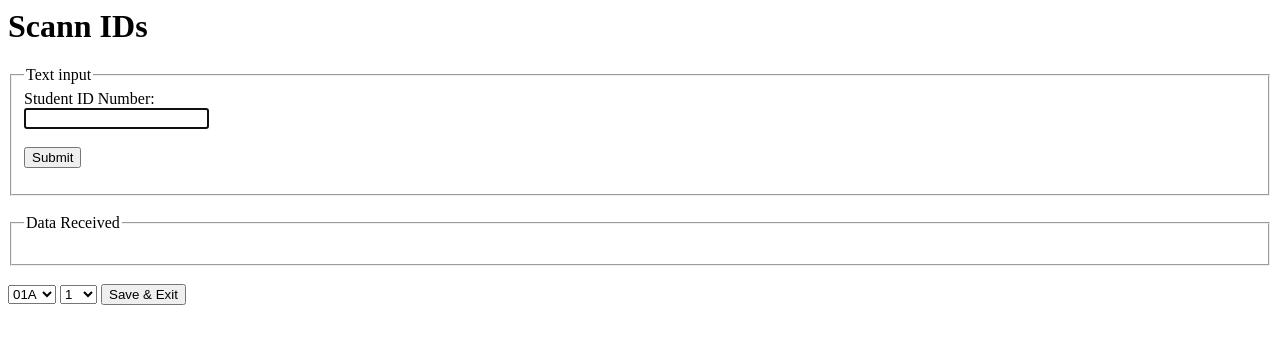
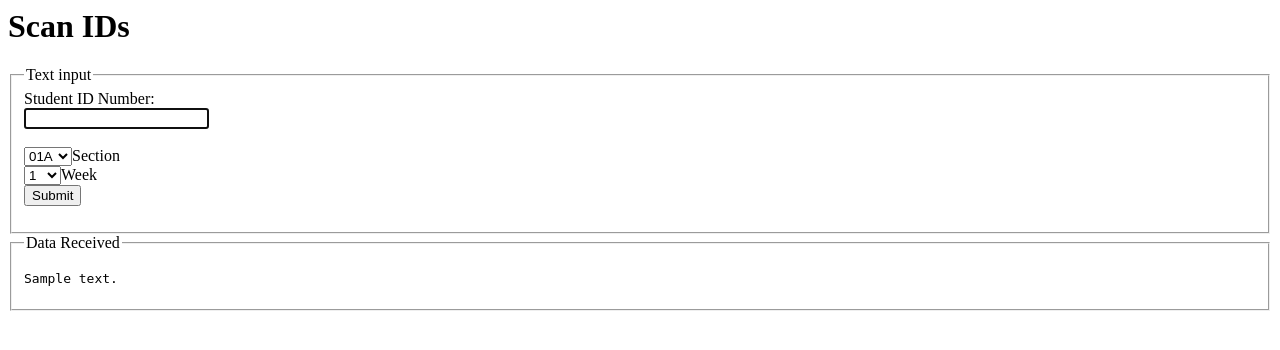
Before and after one commit to kebding/cruzscanner, a Flask app: template templates/scanner.html in a window 1280 px wide. Shown: the top 350 px of the page. Run offline with Flask 2, Linux system fonts and the light colour scheme; the template is opened without the code that fills it: most values are stand-ins (such as "Sample title", 1, 10 or a date in 2020).

Commit message:
POST section and week, add dropdown memory
section and week selections now included in the POST message, which will
help for adding entries to the database. the dropdowns now remain on
their selections when the form is submitted, albeit with the cheap text
file hack.

```diff
--- a/server.py
+++ b/server.py
@@ -13,43 +13,21 @@ app.config.from_object(__name__)
 
 @app.route("/", methods = ['GET', 'POST'])
 def homepage():
-    return redirect('/add_id', code=302)
+    return app.send_static_file('index.html')
 
-@app.route("/goto_scan", methods=["POST"])
-def goto_scan():
-    #ids_file = open("ids.txt", "w")
-    #ids_file.close()
-    content = ''
-    return render_template("scanner.html", content=content)
-
-@app.route("/add_id", methods=["GET", "POST"])
-def add_id():
-    submission = str(request.form.get("id"))
-    ids_file = open("ids.txt", 'a')
-    ids_file.write(submission)
-    ids_file.write('\n')
-    ids_file.close()
-    try:
-        with open("ids.txt", "r") as f:
-            content = f.read()
-    except IOError:
-        # if there is no ids.txt, create an empty ids.txt
+@app.route("/scanner", methods=["GET", "POST"])
+def scanner():
+    if request.method == "POST":
+        content = get_current_settings()
+    else:
+        content = 'no submissions yet'
+        # clear ids.txt
         ids_file = open("ids.txt", "w")
         ids_file.close()
-        content = 'no submissions yet!'
-    return render_template("scanner.html", content=content)
-
-@app.route("/show_ids", methods = ["GET"])
-def show_ids():
-    try:
-        with open("ids.txt", "r") as f:
-            content = f.read()
-    except IOError:
-        # if there is no ids.txt, create an empty ids.txt
-        ids_file = open("ids.txt", "w")
-        ids_file.close()
-        content = ''
-    return render_template("submissions.html", content=content)
+    section = get_section()
+    week = get_week()
+    return render_template("scanner.html", content=content,
+            current_section=section, current_week=week)
 
 @app.route("/save", methods = ["POST"])
 def save():
@@ -61,10 +39,66 @@ def save():
     c = db.cursor()
 
     c.execute('''CREATE TABLE IF NOT EXISTS attendances''')
-    new_entries = str(request.form.get("save"))
+    section_and_week= str(request.form.get("save_to_db"))
 
 
     return redirect('/', code=302)
 
+
+
+def get_section():
+    try:
+        with open("section.txt", "r") as f:
+            section = f.read().rstrip()
+        f.close()
+    except IOError:
+        section_file = open("section.txt", "w")
+        section_file.write("01A")
+        section_file.close()
+        section = "01A"
+    return section
+
+def get_week():
+    try:
+        with open("week.txt", "r") as f:
+            week = f.read().rstrip()
+        f.close()
+    except IOError:
+        week_file = open("week.txt", "w")
+        week_file.write("1")
+        week_file.close()
+        week = "1"
+    return week
+
+def get_current_settings():
+    #TODO: replace ids.txt with database
+    submission = str(request.form.get("id_entry"))
+    if submission is not None and submission != "None":
+        ids_file = open("ids.txt", 'a')
+        ids_file.write(submission)
+        ids_file.write('\n')
+        ids_file.close()
+    try:
+        with open("ids.txt", "r") as f:
+            content = f.read()
+        f.close()
+    except IOError:
+        # if there is no ids.txt, create an empty ids.txt
+        ids_file = open("ids.txt", "w")
+        ids_file.close()
+        content = 'no submissions yet'
+    week = str(request.form.get("week"))
+    if week is not None and week != "None":
+        week_file = open("week.txt", "w")
+        week_file.write(week)
+        week_file.close()
+    section = str(request.form.get("section"))
+    if section is not None and section != "None":
+        section_file = open("section.txt", "w")
+        section_file.write(section)
+        section_file.close()
+
+    return content
+
 if __name__ == '__main__':
     app.run(host="0.0.0.0", port=80)
--- a/static/index.html
+++ b/static/index.html
@@ -5,8 +5,8 @@
 <body>
     <h1>Home Page</h1>
     <br>
-    <form action="/goto_scan" method="post" name="scan">
-        <input type="submit" value="Scann!">
+    <form action="/scanner" method="get" name="scan">
+        <input type="submit" value="Scan!">
     </form>
 </body>
 
--- a/templates/scanner.html
+++ b/templates/scanner.html
@@ -3,60 +3,116 @@
 </head>
 
 <body>
-    <h1>Scann IDs</h1>
+    <h1>Scan IDs</h1>
     <fieldset>
         <legend>Text input</legend>
-        <form onsubmit="appendID()" name="id">
+        <form action="/scanner" method="post" id="id_form">
             Student ID Number:<br>
-            <input type="text" name="id" autofocus><br><br>
+            <input type="text" name="id_entry" id="id_entry" autofocus><br><br>
+            <select id="section" name="section">
+                {% if current_section == "01A": %}
+                <option selected="selected" value="01A">01A<br>
+                {% else %}
+                <option value="01A">01A<br>
+                {% endif %}
+                {% if current_section == "01B": %}
+                <option selected="selected" value="01B">01B<br>
+                {% else %}
+                <option value="01B">01B<br>
+                {% endif %}
+                {% if current_section == "01C": %}
+                <option selected="selected" value="01C">01C<br>
+                {% else %}
+                <option value="01C">01C<br>
+                {% endif %}
+                {% if current_section == "01D": %}
+                <option selected="selected" value="01D">01D<br>
+                {% else %}
+                <option value="01D">01D<br>
+                {% endif %}
+                {% if current_section == "01E": %}
+                <option selected="selected" value="01E">01E<br>
+                {% else %}
+                <option value="01E">01E<br>
+                {% endif %}
+                {% if current_section == "01F": %}
+                <option selected="selected" value="01F">01F<br>
+                {% else %}
+                <option value="01F">01F<br>
+                {% endif %}
+                {% if current_section == "01G": %}
+                <option selected="selected" value="01G">01G<br>
+                {% else %}
+                <option value="01G">01G<br>
+                {% endif %}
+                {% if current_section == "01H": %}
+                <option selected="selected" value="01H">01H<br>
+                {% else %}
+                <option value="01H">01H<br>
+                {% endif %}
+            </select>Section<br>
+            <select id="week" name="week">
+                {% if current_week== "1": %}
+                <option selected="selected" value="1">1<br>
+                {% else %}
+                <option value=1>1<br>
+                {% endif %}
+                {% if current_week== "2": %}
+                <option selected="selected" value="2">2<br>
+                {% else %}
+                <option value=2>2<br>
+                {% endif %}
+                {% if current_week== "3": %}
+                <option selected="selected" value="3">3<br>
+                {% else %}
+                <option value=3>3<br>
+                {% endif %}
+                {% if current_week== "4": %}
+                <option selected="selected" value="4">4<br>
+                {% else %}
+                <option value=4>4<br>
+                {% endif %}
+                {% if current_week== "5": %}
+                <option selected="selected" value="5">5<br>
+                {% else %}
+                <option value=5>5<br>
+                {% endif %}
+                {% if current_week== "6": %}
+                <option selected="selected" value="6">6<br>
+                {% else %}
+                <option value=6>6<br>
+                {% endif %}
+                {% if current_week== "7": %}
+                <option selected="selected" value="7">7<br>
+                {% else %}
+                <option value=7>7<br>
+                {% endif %}
+                {% if current_week== "8": %}
+                <option selected="selected" value="8">8<br>
+                {% else %}
+                <option value=8>8<br>
+                {% endif %}
+                {% if current_week== "9": %}
+                <option selected="selected" value="9">9<br>
+                {% else %}
+                <option value=9>9<br>
+                {% endif %}
+                {% if current_week== "10": %}
+                <option selected="selected" value="10">10<br>
+                {% else %}
+                <option value=10>10<br>
+                {% endif %}
+            </select>Week<br>
             <input type="submit" value="Submit">
         </form>
     </fieldset>
 
-    <br>
     <fieldset>
         <legend>Data Received</legend>
-        <p name="IDs"></p>
+        <pre id="ids_display">{{ content }}</pre>
     </fieldset>
-
-    <br>
-    <form action="/save" method="post" name="save">
-        <select name="section">
-            <option value="01A">01A<br>
-            <option value="01B">01B<br>
-            <option value="01C">01C<br>
-            <option value="01D">01D<br>
-            <option value="01E">01E<br>
-            <option value="01F">01F<br>
-            <option value="01G">01G<br>
-            <option value="01H">01H<br>
-        </select>
-        <select name="week">
-            <option value=1>1<br>
-            <option value=2>2<br>
-            <option value=3>3<br>
-            <option value=4>4<br>
-            <option value=5>5<br>
-            <option value=6>6<br>
-            <option value=7>7<br>
-            <option value=8>8<br>
-            <option value=9>9<br>
-            <option value=10>10<br>
-        </select>
-
-        <input type="submit" value="Save & Exit">
-    </form>
 
 </body>
 
 
-<script>
-function appendIDs() {
-    newID = document.getElementById("id").value;
-    document.getElementById("IDs").innerHTML += newID;
-    document.getElementById("demo").innerHTML += "<br>";
-}
-</script>
-
-
 </html>
```
Also changed, not shown: templates/index.html (deleted, +0 -31 lines), templates/submissions.html (deleted, +0 -13 lines).
